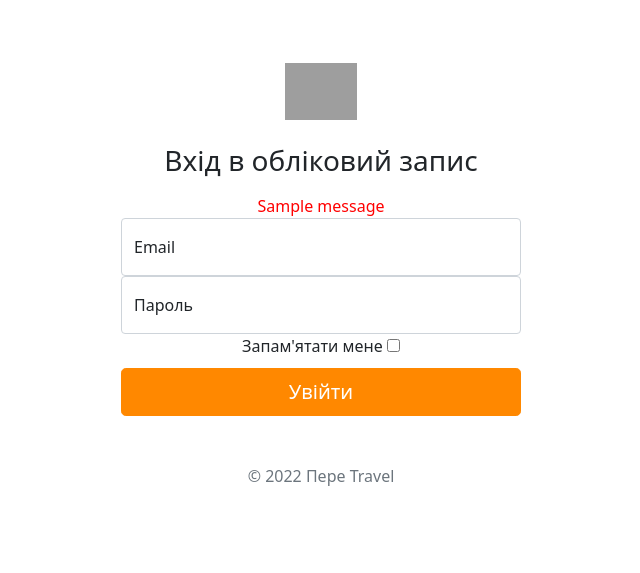
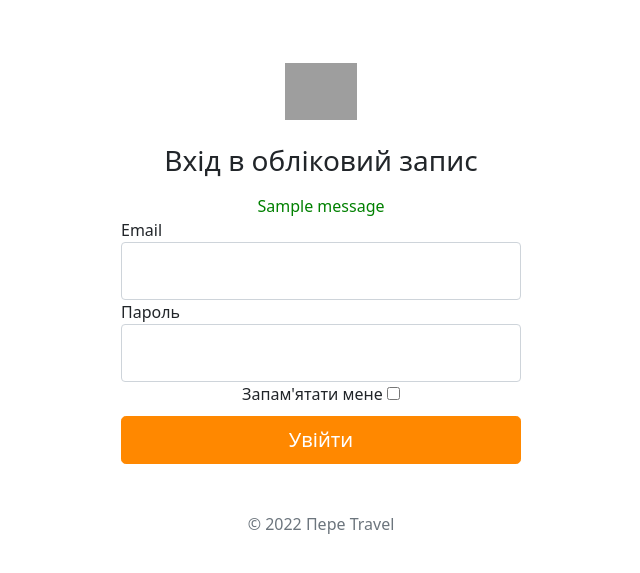
Before and after one commit to karonion/PereTravel-flask, a Flask app: page /login in a window 1280 px wide. Shown: the part 137-710 px from the top of the page, without its empty margins (319-959 px from the left). Run offline with Flask 2, Linux system fonts and the light colour scheme; one stand-in notice (Sample message) is shown; some libraries are stand-ins or nearby versions; grey boxes are pictures that could not be loaded.

Commit message:
Добавлен цвет флэш сообщений

```diff
--- a/app/static/css/styles.css
+++ b/app/static/css/styles.css
@@ -77,3 +77,11 @@
     -webkit-box-shadow: inset 0 1px 1px rgba(255,136,0,.1),0 0 8px rgba(255,136,0,.1);
     box-shadow: inset 0 1px 1px rgba(255,136,0,.1),0 0 8px rgba(255,136,0,.1);
 }
+
+.error {
+    color:red
+}
+
+.success {
+    color:green
+}
--- a/app/static/templates/addpost.html
+++ b/app/static/templates/addpost.html
@@ -26,7 +26,7 @@
             </div>
 
             <div class="col-12">
-              <label for="address" class="form-label">Страна маршрута</label>
+              <label for="address" class="form-label">Країна </label>
               <input name="preview" type="text" class="form-control" id="address" placeholder="Данія" required="">
               <div class="invalid-feedback">
               </div>
--- a/app/static/templates/login.html
+++ b/app/static/templates/login.html
@@ -16,10 +16,12 @@
 
     <h1 class="h3 mb-3 fw-normal">Вхід в обліковий запис</h1>
     {% for category, message in get_flashed_messages(with_categories=true) %}
-        <spam class="{{ category }}" style="color:red">{{ message }}</spam>
+        <spam class="{{ category }}">{{ message }}</spam>
     {% endfor %}
-    <div class="form-floating">
-      {{ form.email.label() }}
+      <div style="text-align:left">
+        {{ form.email.label() }}
+      </div>
+    <div class="form-floating input" style="">
 	    {{ form.email(class_="form-control") }}
 	    {% if form.email.errors %}
 		{% for error in form.email.errors %}
@@ -27,8 +29,10 @@
 		{% endfor %}
 	    {% endif %}
     </div>
+      <div style="text-align:left">
+        {{ form.password.label() }}
+      </div>
     <div class="form-floating">
-      {{ form.password.label() }}
 	    {{ form.password(class_="form-control") }}
 	    {% if form.password.errors %}
 		{% for error in form.password.errors %}
--- a/app/static/templates/main.html
+++ b/app/static/templates/main.html
@@ -18,12 +18,12 @@
 {% endif %}
 <div class="album py-5 ">
     <div class="container">
-      <div class="row row-cols-1 row-cols-sm-2 row-cols-md-2 g-3">
+      <div class="row row-cols-1 row-cols-sm-2 row-cols-md-3 g-3">
 {% for el in article_scope %}
         <div class="col">
           <div class="card shadow-sm">
-             <svg class=" card-img-top" width="100%" height="525" style="background-image:url(http://127.0.0.1:5000/images/{{el.filepath}}); background-size:cover;"  xmlns="http://www.w3.org/2000/svg" role="img" aria-label="Placeholder: {{ el.title }}" preserveAspectRatio="xMidYMid slice" focusable="false"><text x="2%" y="95%" fill="#eceeef" dy=".3em">{{ el.title }}</text></svg>
 
+                <img src="http://127.0.0.1:5000/images/{{el.filepath}}">
             <div class="card-body">
               <p class="card-text">{{ el.text[0:10] | safe }}...</p>
               <div class="d-flex justify-content-between align-items-center">
--- a/app/views.py
+++ b/app/views.py
@@ -51,7 +51,7 @@ def login():
             login_user(user, remember=form.remember.data)
             return redirect('/')
         else:
-            flash('Невірний пароль або логін')
+            flash(r'Невірний пароль або логін', 'error')
             return redirect(url_for('login'))
     return render_template('login.html', form=form, message=message)
 
@@ -122,7 +122,7 @@ def register():
             msg = Message(f'Вдала реєстрація!', sender='ig.vasylenko2@gmail.com', recipients=[f'{email}'])
             msg.html = render_template(r'Registration-email.html', login=email, password=password.data)
             mail.send(msg)
-            flash('Вдала реєстрація! Скористуйтесь логіном та паролем. Вони відправлені Вам на пошту.')
+            flash('Вдала реєстрація! Скористуйтесь логіном та паролем. Вони відправлені Вам на пошту.', 'success')
             return redirect(url_for('login'))
         except Exception as e:
             return e
```
Also changed, not shown: app/mydb.db.
